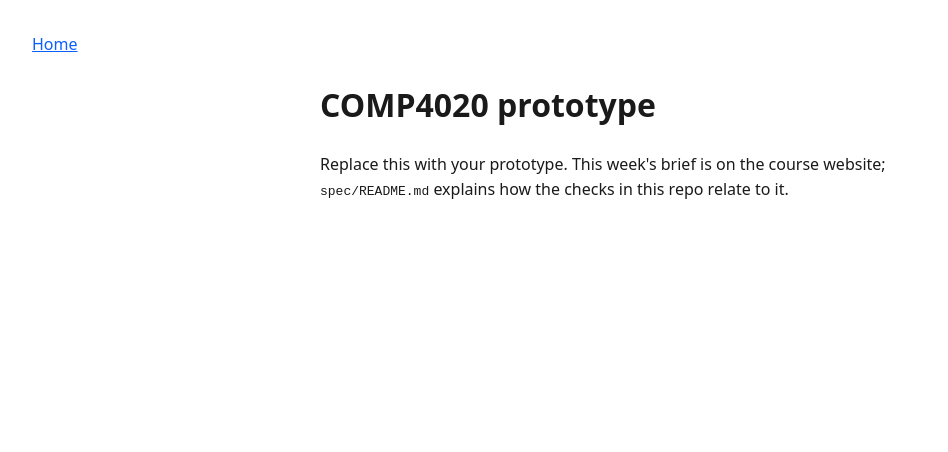
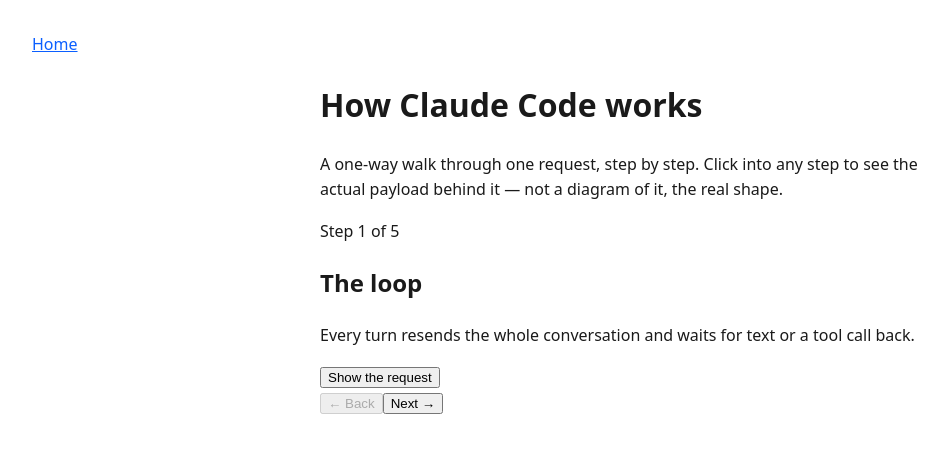
Before and after one commit to comp4020-agentic-coding-studio/comp4020-ass1-coreyweir, a website built with Vite: page index.html in a window 1280 px wide. Shown: the whole page, without its empty margins (0-948 px from the left). Built offline with nearby package versions, Linux system fonts and the light colour scheme.

Commit message:
Replace starter page with one-way carousel: keyboard/button nav, click-to-reveal payload

```diff
--- /dev/null
+++ b/carousel.ts
@@ -0,0 +1,163 @@
+// A one-way carousel: a fixed sequence of steps, moved through by prev/next
+// controls or the arrow keys only — no jumping straight to a later step, and
+// no wrapping past either end. Clicking a step reveals its payload; that
+// expand/collapse state is what a later pass wires into a caching-style
+// invalidation mechanic (see CLAUDE.md). For now it's a plain toggle.
+
+import { renderPayloadBlock } from "./json-view";
+import { STEPS } from "./steps";
+
+interface CarouselState {
+  index: number;
+  expanded: boolean[];
+}
+
+function buildStepDetail(stepIndex: number): HTMLElement {
+  const step = STEPS[stepIndex];
+  if (!step) throw new Error(`No step at index ${stepIndex}`);
+
+  const detail = document.createElement("div");
+  detail.className = "step-detail";
+
+  const body = document.createElement("div");
+  body.className = "step-body";
+  for (const paragraph of step.body) {
+    const p = document.createElement("p");
+    p.textContent = paragraph;
+    body.append(p);
+  }
+  detail.append(body);
+
+  const payloads = document.createElement("div");
+  payloads.className = "step-payloads";
+  for (const block of step.payloads) {
+    payloads.append(renderPayloadBlock(block));
+  }
+  detail.append(payloads);
+
+  return detail;
+}
+
+function render(root: HTMLElement, state: CarouselState): void {
+  const { index, expanded } = state;
+  const step = STEPS[index];
+  if (!step) throw new Error(`No step at index ${index}`);
+  const isExpanded = expanded[index] ?? false;
+
+  root.replaceChildren();
+
+  const section = document.createElement("section");
+  section.className = "carousel";
+  section.setAttribute("aria-roledescription", "carousel");
+  section.setAttribute("aria-label", "How Claude Code works");
+
+  const status = document.createElement("div");
+  status.className = "carousel-status";
+  const position = document.createElement("p");
+  position.className = "carousel-position";
+  position.setAttribute("aria-live", "polite");
+  position.textContent = `Step ${index + 1} of ${STEPS.length}`;
+  status.append(position);
+
+  const dots = document.createElement("div");
+  dots.className = "carousel-dots";
+  dots.setAttribute("aria-hidden", "true");
+  STEPS.forEach((_, dotIndex) => {
+    const dot = document.createElement("span");
+    dot.className = "carousel-dot";
+    if (dotIndex === index) dot.classList.add("is-current");
+    dots.append(dot);
+  });
+  status.append(dots);
+  section.append(status);
+
+  const article = document.createElement("article");
+  article.className = "carousel-step";
+  article.dataset.expanded = String(isExpanded);
+
+  const header = document.createElement("header");
+  header.className = "step-header";
+  const h2 = document.createElement("h2");
+  h2.textContent = step.title;
+  header.append(h2);
+  const summary = document.createElement("p");
+  summary.className = "step-summary";
+  summary.textContent = step.summary;
+  header.append(summary);
+
+  const toggle = document.createElement("button");
+  toggle.type = "button";
+  toggle.className = "step-toggle";
+  toggle.setAttribute("aria-expanded", String(isExpanded));
+  toggle.textContent = isExpanded ? "Hide the request" : "Show the request";
+  header.append(toggle);
+  article.append(header);
+
+  if (isExpanded) {
+    article.append(buildStepDetail(index));
+  }
+  section.append(article);
+
+  const nav = document.createElement("nav");
+  nav.className = "carousel-nav";
+  nav.setAttribute("aria-label", "Step navigation");
+
+  const prev = document.createElement("button");
+  prev.type = "button";
+  prev.className = "carousel-prev";
+  prev.textContent = "← Back";
+  prev.disabled = index === 0;
+  nav.append(prev);
+
+  const next = document.createElement("button");
+  next.type = "button";
+  next.className = "carousel-next";
+  next.textContent = "Next →";
+  next.disabled = index === STEPS.length - 1;
+  nav.append(next);
+
+  section.append(nav);
+  root.append(section);
+}
+
+export function mountCarousel(root: HTMLElement): void {
+  const state: CarouselState = {
+    index: 0,
+    expanded: STEPS.map(() => false),
+  };
+
+  function goTo(newIndex: number): void {
+    const clamped = Math.min(Math.max(newIndex, 0), STEPS.length - 1);
+    if (clamped === state.index) return;
+    state.index = clamped;
+    render(root, state);
+  }
+
+  function toggleExpanded(): void {
+    state.expanded[state.index] = !state.expanded[state.index];
+    render(root, state);
+  }
+
+  root.addEventListener("click", (event) => {
+    const target = event.target as HTMLElement;
+    if (target.closest(".step-toggle")) toggleExpanded();
+    else if (target.closest(".carousel-prev")) goTo(state.index - 1);
+    else if (target.closest(".carousel-next")) goTo(state.index + 1);
+  });
+
+  window.addEventListener("keydown", (event) => {
+    if (event.altKey || event.ctrlKey || event.metaKey) return;
+    const targetTag = (event.target as HTMLElement | null)?.tagName;
+    if (targetTag === "INPUT" || targetTag === "TEXTAREA") return;
+
+    if (event.key === "ArrowRight" || event.key === "ArrowDown") {
+      event.preventDefault();
+      goTo(state.index + 1);
+    } else if (event.key === "ArrowLeft" || event.key === "ArrowUp") {
+      event.preventDefault();
+      goTo(state.index - 1);
+    }
+  });
+
+  render(root, state);
+}
--- a/index.html
+++ b/index.html
@@ -3,7 +3,7 @@
   <head>
     <meta charset="UTF-8" />
     <meta name="viewport" content="width=device-width, initial-scale=1.0" />
-    <title>COMP4020 prototype</title>
+    <title>How Claude Code works</title>
     <link rel="stylesheet" href="./styles.css" />
   </head>
   <body>
@@ -13,11 +13,12 @@
       </nav>
     </header>
     <main>
-      <h1>COMP4020 prototype</h1>
-      <p data-testid="intro">
-        Replace this with your prototype. This week's brief is on the course website;
-        <code>spec/README.md</code> explains how the checks in this repo relate to it.
+      <h1>How Claude Code works</h1>
+      <p class="overview">
+        A one-way walk through one request, step by step. Click into any step to see
+        the actual payload behind it — not a diagram of it, the real shape.
       </p>
+      <div id="carousel-root"></div>
     </main>
     <script type="module" src="./main.ts"></script>
   </body>
--- a/main.ts
+++ b/main.ts
@@ -1,8 +1,4 @@
-// Your prototype's TypeScript goes here. This file exists so the lint
-// sensor has something to check from day one. If the week's spec rules out
-// JavaScript, delete this file and the script tag in index.html — the site
-// you ship has to meet the spec, not the template's defaults.
-const intro = document.querySelector<HTMLElement>('[data-testid="intro"]');
-if (intro) {
-  intro.dataset.ready = "true";
-}
+import { mountCarousel } from "./carousel";
+
+const root = document.querySelector<HTMLElement>("#carousel-root");
+if (root) mountCarousel(root);
```
Also changed, not shown: spec/starter.test.ts (deleted, +0 -30 lines).
